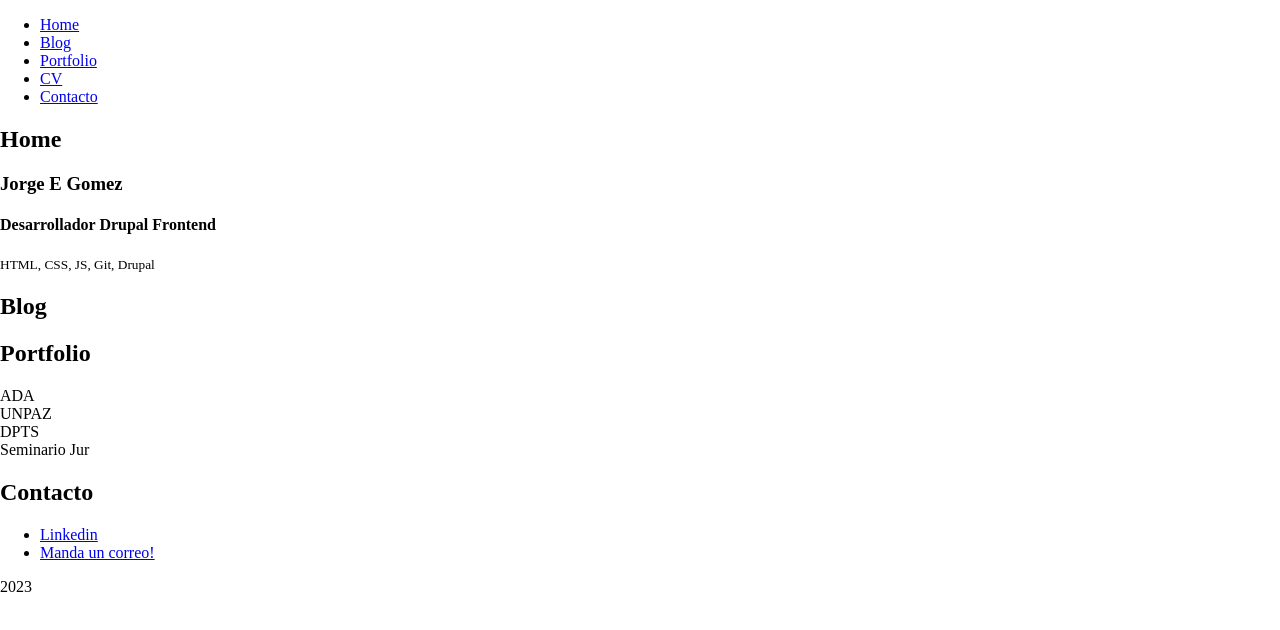
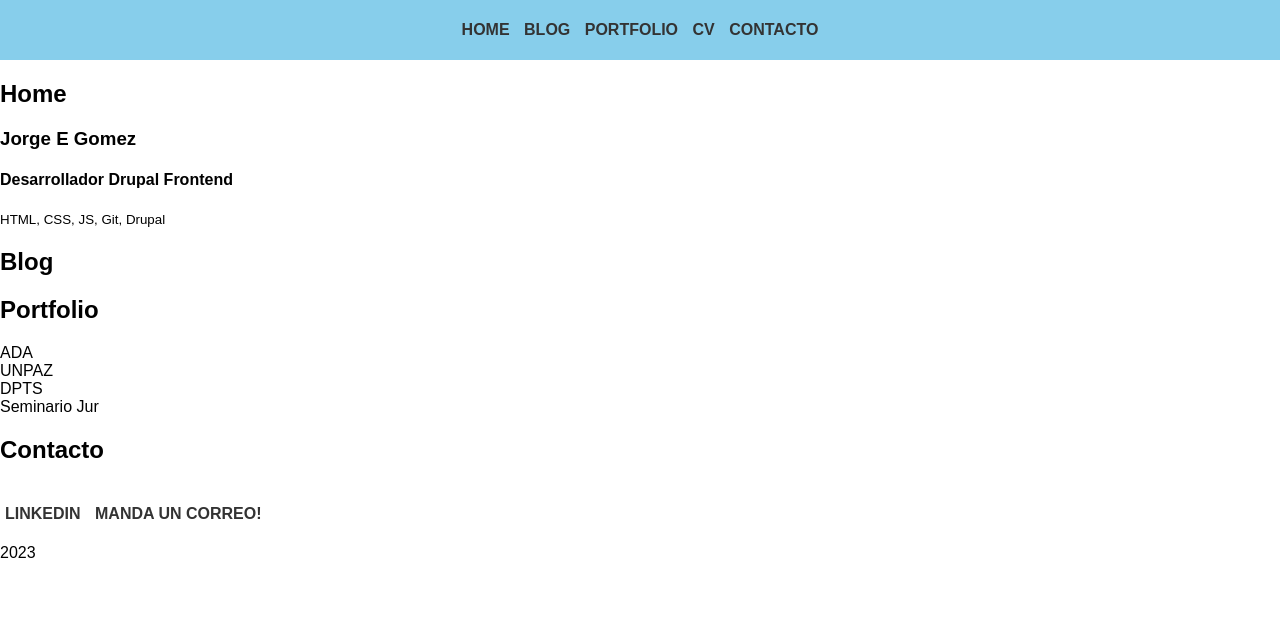
Before and after one commit to jegpehuajo/websitejeg, a plain HTML site: page index.html in a window 1280 px wide. Drawn offline with Linux system fonts and the light colour scheme.

Commit message:
CSS en Header.

```diff
--- a/index.html
+++ b/index.html
@@ -9,7 +9,7 @@
 </head>
 <body>
   <header>
-    <nav>
+    <nav class="nav-main">
       <ul>
         <li><a href="#">Home</a></li>
         <li><a href="#">Blog</a></li>
--- a/style.css
+++ b/style.css
@@ -1,4 +1,37 @@
+:root {
+  --main-bg-color:#87ceeb;
+}
+a {
+  text-decoration: none;
+}
+a:hover {
+  text-decoration: underline;
+}
 body {
+  font-family: Arial, Helvetica, sans-serif;
   max-width: 1440px;
   margin: 0 auto;
 }
+header {
+  background-color: var(--main-bg-color);
+}
+nav {
+  display: inline-flex;
+  width: 100%;
+}
+nav ul {
+  padding-left: 0;
+}
+nav li {
+  display: inline-flex;
+  padding: 5px;
+}
+nav li a {
+  color:#333;
+  font-weight: bold;
+  text-transform: uppercase;
+}
+.nav-main {
+  justify-content: center;
+  align-items: center;
+}
```
